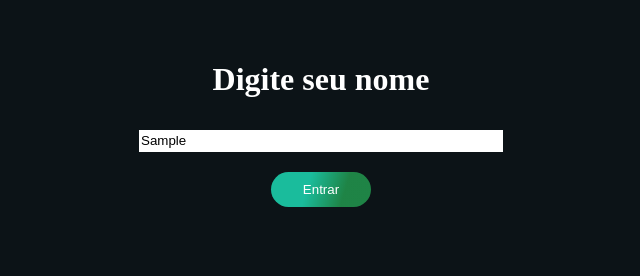
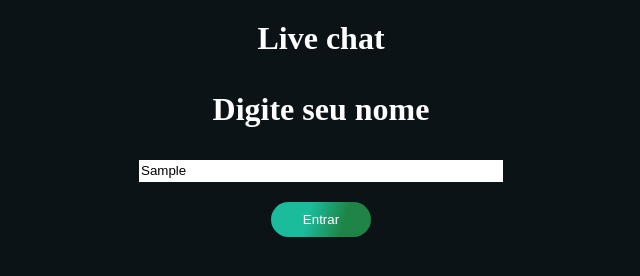
Before and after one commit to pdrodavi/live-chat, a plain HTML site: page frontend/index.html in a window 1280 px wide. Both pictures are taken after typing "Sample" into the empty fields and a click on the input "Entrar". Shown: the whole page, without its empty margins (319-959 px from the left). Drawn offline with Linux system fonts and the light colour scheme.

Commit message:
welcome message

```diff
--- a/frontend/index.html
+++ b/frontend/index.html
@@ -8,6 +8,7 @@
     <link href="https://fonts.googleapis.com/css2?family=Roboto:wght@400;700&display=swap" rel="stylesheet">
 </head>
 <body>
+    <h1 id="welcome-message">Live chat</h1>
     <div id="enter-chat-panel" class="panel">
         <form action="javascript:enterChat()" id="enter-chat-form">
             <h1>Digite seu nome</h1>
@@ -16,6 +17,7 @@
         </form>
 
     </div>
+
     <div id="chat-panel" class="panel hide-element">
         <ul id="users-online"></ul>
         <div id="message-panel">
--- a/frontend/scripts/controller.js
+++ b/frontend/scripts/controller.js
@@ -1,5 +1,3 @@
-
-var messages = document.getElementById('messages');
 
 export class Controller {
     service = {}
--- a/frontend/scripts/script.js
+++ b/frontend/scripts/script.js
@@ -16,7 +16,7 @@ function enterChat(){
         return
     }
 
-    service = new Service(socket)
+    service = new Service(socket, name)
     const controller = new Controller(service);
 
 
--- a/frontend/scripts/service.js
+++ b/frontend/scripts/service.js
@@ -6,20 +6,24 @@ export class Service {
     selectedUser;
     messageAreas = []
 
-    constructor(socket){
+    constructor(socket, name){
         this.socket = socket
+        this.name = name
     }
 
     activateChat(active){
         const enterChatPanel = document.getElementById('enter-chat-panel');
         const chatPanel = document.getElementById('chat-panel');
+        const welcomeMessage = document.getElementById('welcome-message');
 
         if (active){
             enterChatPanel.classList.add('hide-element');
             chatPanel.classList.remove('hide-element');
+            welcomeMessage.textContent = `Bem-vindo ao live-chat, ${this.name}!`
         } else{
             enterChatPanel.classList.remove('hide-element');
             chatPanel.classList.add('hide-element');
+            welcomeMessage.textContent = `Live chat`
         }
 
     }
--- a/frontend/styles.css
+++ b/frontend/styles.css
@@ -14,6 +14,15 @@ body {
 
 h1 {
     color: #FFFFFF;
+}
+
+#welcome-message{
+    text-align: center;
+    height: 40px;
+    padding: 0;
+    margin: 10px;
+    overflow: hidden;
+    text-overflow: ellipsis;
 }
 
 .panel {
```
